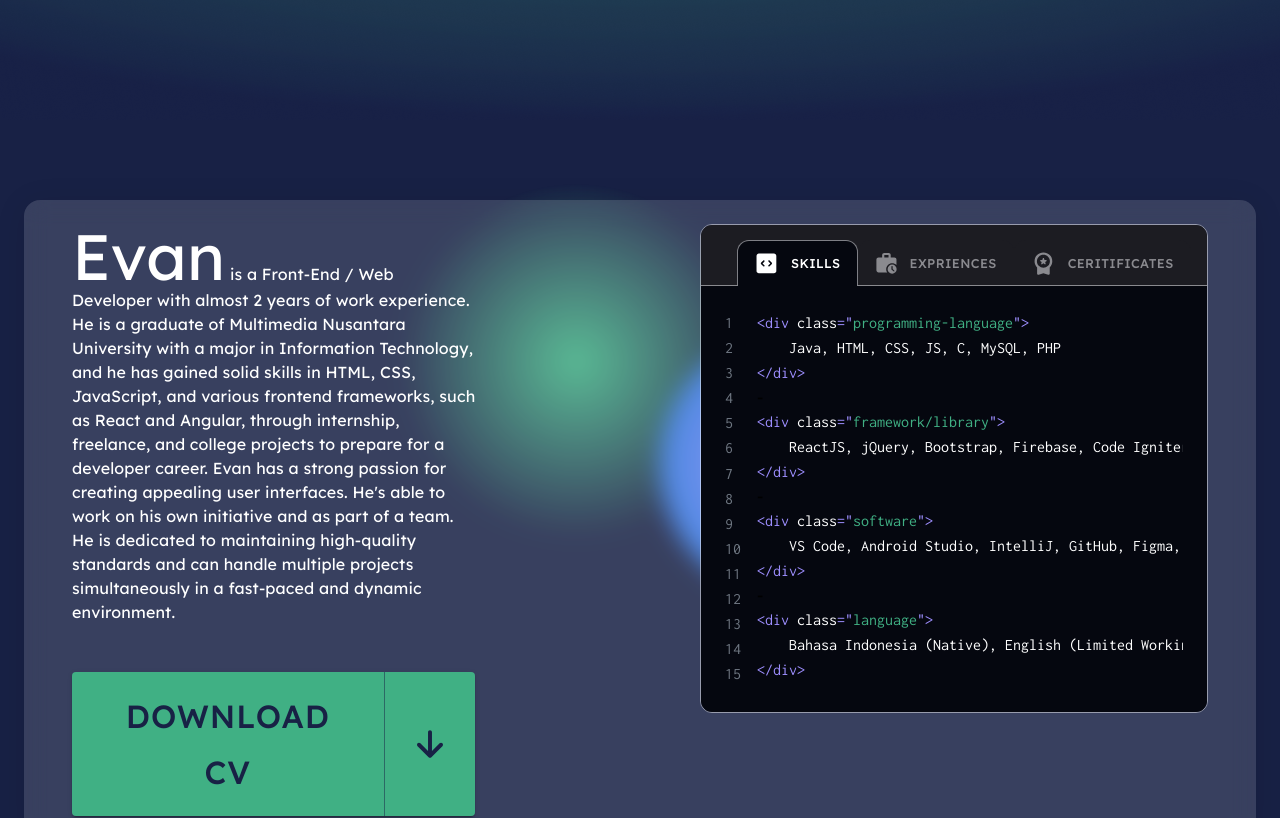
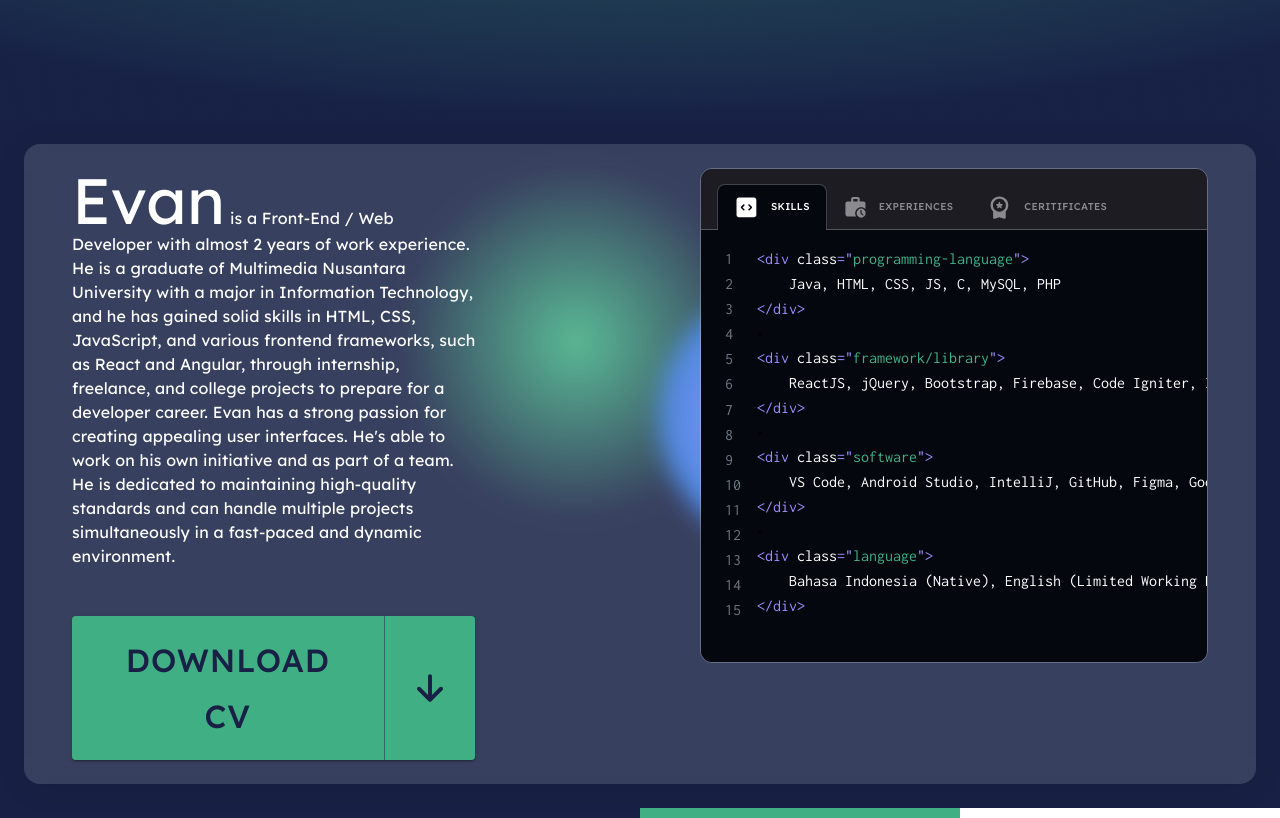
Before and after one commit to evan00144/evann, a React (Vite) app: page / in a window 1280 px wide. Shown: the part 680-1498 px from the top of the page. Built offline with nearby package versions, Linux system fonts and the light colour scheme.

Commit message:
update tab styling

```diff
--- a/src/pages/Section/SectionTwo/CertificateTab.tsx
+++ b/src/pages/Section/SectionTwo/CertificateTab.tsx
@@ -63,7 +63,13 @@ export default function CertificateTab() {
             /*{`${comment}`}*/
           </GreyText>
 
-          <TertiaryText component={"span"} theme={theme}>
+          <TertiaryText
+            sx={{
+              paddingRight: "1.5rem",
+            }}
+            component={"span"}
+            theme={theme}
+          >
             {`}`}
           </TertiaryText>
         </Box>
@@ -89,7 +95,7 @@ export default function CertificateTab() {
             },
           }}
         >
-          {Array.from(Array(15).keys()).map((item) => (
+          {Array.from(Array(14).keys()).map((item) => (
             <Box key={item}>{item + 1}</Box>
           ))}
         </Box>
@@ -97,7 +103,25 @@ export default function CertificateTab() {
           sx={{
             overflowX: "auto",
             overflowY: "hidden",
-
+            paddingBottom:'1rem',
+            "&::-webkit-scrollbar-track": {
+              WebkitBoxShadow: "inset 0 0 6px rgba(0,0,0,0.3)",
+              borderRadius: "10px",
+              backgroundColor: "transparent",
+              marginRight: "1.5rem",
+            },
+            "&::-webkit-scrollbar": {
+              width: "1px",
+              height: "5px",
+              backgroundColor: "transparent",
+              marginRight: "1.5rem",
+            },
+            "&::-webkit-scrollbar-thumb": {
+              borderRadius: "10px",
+              WebkitBoxShadow: "inset 0 0 6px rgba(0,0,0,.3)",
+              backgroundColor: "#555",
+              marginRight: "1.5rem",
+            },
           }}
         >
           <Box>
@@ -144,6 +168,7 @@ export default function CertificateTab() {
               animation: `${animatedTextFadeUp} 1s forwards`,
               animationDelay: "1600ms",
               opacity: 0,
+              visibility: "hidden",
             }}
           >
             <Box
--- a/src/pages/Section/SectionTwo/ExperienceTab.tsx
+++ b/src/pages/Section/SectionTwo/ExperienceTab.tsx
@@ -73,6 +73,25 @@ export default function ExperienceTab() {
           sx={{
             overflowX: "auto",
             overflowY: "hidden",
+            paddingBottom:'1rem',
+            "&::-webkit-scrollbar-track": {
+              WebkitBoxShadow: "inset 0 0 6px rgba(0,0,0,0.3)",
+              borderRadius: "10px",
+              backgroundColor: "transparent",
+              marginRight: "1.5rem",
+            },
+            "&::-webkit-scrollbar": {
+              width: "5px",
+              height: "5px",
+              backgroundColor: "transparent",
+              marginRight: "1.5rem",
+            },
+            "&::-webkit-scrollbar-thumb": {
+              borderRadius: "10px",
+              WebkitBoxShadow: "inset 0 0 6px rgba(0,0,0,.3)",
+              backgroundColor: "#555",
+              marginRight: "1.5rem",
+            },
           }}
         >
           <Box>
@@ -117,6 +136,7 @@ export default function ExperienceTab() {
               animation: `${animatedTextFadeUp} 1s forwards`,
               animationDelay: "1600ms",
               opacity: 0,
+              visibility: "hidden",
             }}
           >
             <Box
--- a/src/pages/Section/SectionTwo/SectionTwoPage.tsx
+++ b/src/pages/Section/SectionTwo/SectionTwoPage.tsx
@@ -94,10 +94,6 @@ export default function SectionTwoPage() {
     <div>
       <Container
         maxWidth="xl"
-        sx={{
-          minHeight: "100vh",
-          display: "flex",
-        }}
       >
         <Box sx={{ flex: "1", position: "relative" }}>
           <Grid
@@ -179,14 +175,14 @@ export default function SectionTwoPage() {
                 sx={{
                   borderRadius: ".75rem",
                   overflow: "hidden",
-                  border: "1px solid rgba(248, 247, 251, 0.5)",
+                  border: ".05px solid rgba(248, 247, 251, 0.25)",
                 }}
               >
                 <Box
                   sx={{
                     background: "#1C1C22",
-                    padding: ".75rem 2.25rem 0 2.25rem",
-                    borderBottom: "1px solid rgba(248, 247, 251, 0.5)",
+                    padding: ".75rem 1rem 0 1rem",
+                    borderBottom: ".05px solid rgba(248, 247, 251, 0.25)",
                   }}
                 >
                   <Tabs
@@ -203,10 +199,10 @@ export default function SectionTwoPage() {
                         verticalAlign: "middle",
                         boxSizing: "border-box",
                         overflow: "unset",
-                        fontSize:'.8rem',
-                        borderTop: "1px solid transparent",
-                        borderLeft: "1px solid transparent",
-                        borderRight: "1px solid transparent",
+                        fontSize:'.625rem !important',
+                        borderTop: ".05px solid transparent",
+                        borderLeft: ".05px solid transparent",
+                        borderRight: ".05px solid transparent",
                       },
                       ".MuiTabs-indicator": {
                         background: "transparent",
@@ -218,7 +214,7 @@ export default function SectionTwoPage() {
                         background: "#05070F",
                         color: "white !important",
                         position: "relative",
-                        borderColor: "rgba(248, 247, 251, 0.5)",
+                        borderColor: "rgba(248, 247, 251, 0.25)",
                         "&:after": {
                           content: '""',
                           position: "absolute",
@@ -231,8 +227,8 @@ export default function SectionTwoPage() {
                         },
                       },
                       ".MuiButtonBase-root": {
-                        borderTopRightRadius: ".75rem !important",
-                        borderTopLeftRadius: ".75rem !important",
+                        borderTopRightRadius: ".5rem !important",
+                        borderTopLeftRadius: ".5rem !important",
                       },
                     }}
                     value={value}
@@ -248,7 +244,7 @@ export default function SectionTwoPage() {
                     <Tab
                       icon={<CaseClockIcon />}
                       iconPosition="start"
-                      label="Expriences"
+                      label="Experiences"
                       {...a11yProps(1)}
                     />
                     <Tab
@@ -262,9 +258,9 @@ export default function SectionTwoPage() {
                 <Box
                   sx={{
                     background: "#05070F",
-                    height: "23.6rem",
+                    height: "25rem",
                     overflowY: "auto",
-                    padding: "1.5rem",
+                    padding: "1rem 0 1rem 1.5rem",
                     span: {
                       fontFamily: "'Inconsolata', monospace !important",
                     },
--- a/src/pages/Section/SectionTwo/SkillTab.tsx
+++ b/src/pages/Section/SectionTwo/SkillTab.tsx
@@ -36,6 +36,7 @@ const SkillContent = ({ title, content }: iSkillContent) => {
         <WhiteText
           sx={{
             whiteSpace: "nowrap",
+            paddingRight: "1.5rem",
           }}
           component={"span"}
         >{`${content}`}</WhiteText>
@@ -70,6 +71,25 @@ export default function SkillTab() {
           sx={{
             overflowX: "auto",
             overflowY: "hidden",
+            paddingBottom:'1rem',
+            "&::-webkit-scrollbar-track": {
+              WebkitBoxShadow: "inset 0 0 6px rgba(0,0,0,0.3)",
+              borderRadius: "10px",
+              backgroundColor: "transparent",
+              marginRight: "1.5rem",
+            },
+            "&::-webkit-scrollbar": {
+              width: "5px",
+              height: "5px",
+              backgroundColor: "transparent",
+              marginRight: "1.5rem",
+            },
+            "&::-webkit-scrollbar-thumb": {
+              borderRadius: "10px",
+              WebkitBoxShadow: "inset 0 0 6px rgba(0,0,0,.3)",
+              backgroundColor: "#555",
+              marginRight: "1.5rem",
+            },
           }}
         >
           <Box>
@@ -114,6 +134,7 @@ export default function SkillTab() {
               animation: `${animatedTextFadeUp} 1s forwards`,
               animationDelay: "1600ms",
               opacity: 0,
+              visibility: "hidden",
             }}
           >
             <Box
--- a/src/styled/animation.styled.ts
+++ b/src/styled/animation.styled.ts
@@ -4,9 +4,11 @@ export const animatedTextFadeUp = keyframes`
 0% {
   opacity: 0;
   transform: translateY(100%);
+  visibility: hidden;
 }
 100% {
   opacity: 1;
   transform: translateY(0);
+  visibility: visible;
 }
 `;
```
